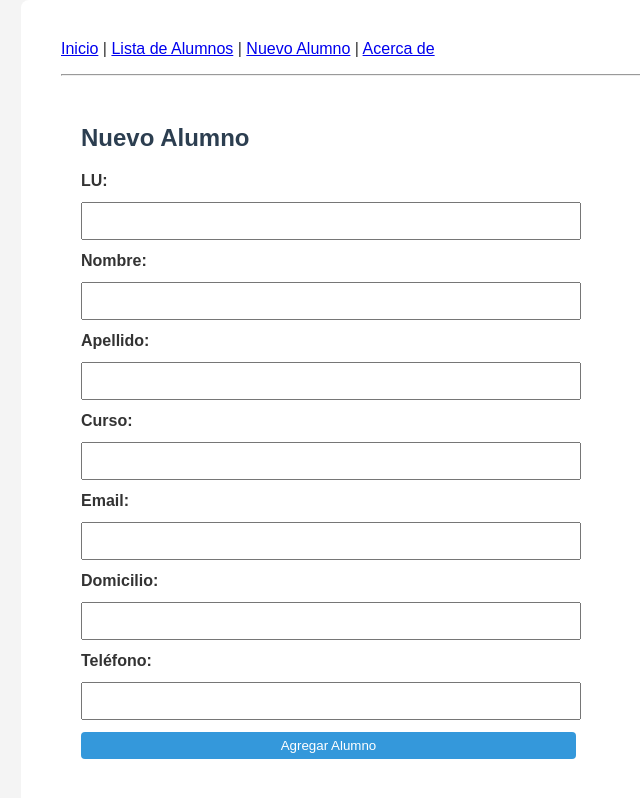
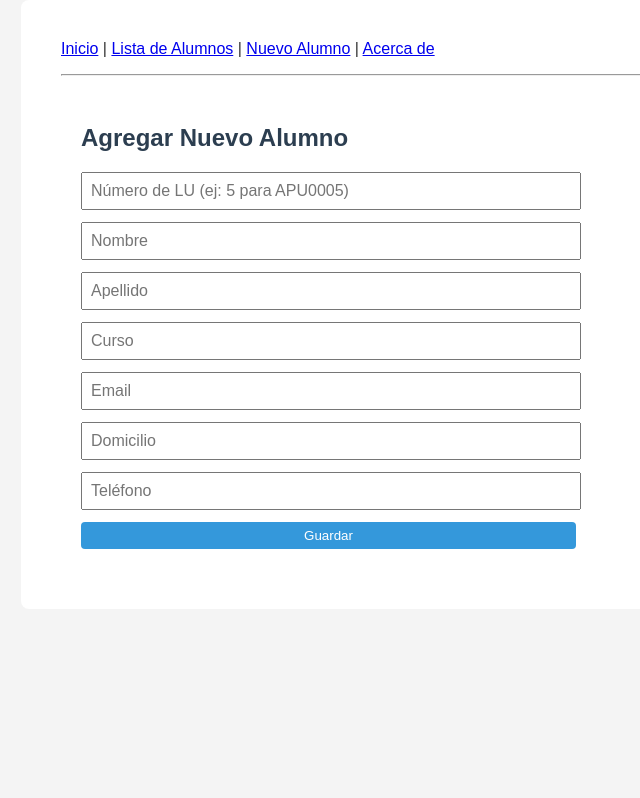
Before and after one commit to Colturas/TP05_PV_2025GRUPO13, a React (Vite) app in the folder TP05_PV_2025GRUPO13/: page /alumnos/nuevo in a window 1280 px wide. Shown: the top 798 px of the page, without its empty margins (199-839 px from the left). Built offline with nearby package versions, Linux system fonts and the light colour scheme.

Commit message:
Agrego ejemplo a la linea 44- Fernandez Jorge

```diff
--- a/TP05_PV_2025GRUPO13/src/NuevoAlumno.jsx
+++ b/TP05_PV_2025GRUPO13/src/NuevoAlumno.jsx
@@ -1,106 +1,61 @@
-import React, { useState } from "react";
+import { useState } from "react";
 import { useNavigate } from "react-router-dom";
 
-export default function NuevoAlumno({ alumnos, setAlumnos }) {
-  const navigate = useNavigate();
-  const [nuevoAlumno, setNuevoAlumno] = useState({
-    lu: "",
+function NuevoAlumno({ setAlumnos }) {
+  const [numeroLU, setNumeroLU] = useState("");
+  const [formData, setFormData] = useState({
     nombre: "",
     apellido: "",
     curso: "",
     email: "",
     domicilio: "",
-    telefono: "",
-    activo: true
+    telefono: ""
   });
+
+  const navigate = useNavigate();
 
   const handleChange = (e) => {
     const { name, value } = e.target;
-    setNuevoAlumno({ ...nuevoAlumno, [name]: value });
+    if (name === "numeroLU") {
+      setNumeroLU(value);
+    } else {
+      setFormData((prev) => ({ ...prev, [name]: value }));
+    }
   };
 
   const handleSubmit = (e) => {
     e.preventDefault();
-
-    const numero = parseInt(nuevoAlumno.lu, 10);
-    if (isNaN(numero)) {
-      alert("LU debe ser un número");
-      return;
-    }
-
-    const formatoLU = `APU${numero.toString().padStart(5, "0")}`;
-
-    const alumnoFormateado = { ...nuevoAlumno, lu: formatoLU };
-
-    const yaExiste = alumnos.some((a) => a.lu === formatoLU);
-    if (yaExiste) {
-      alert("Ese LU ya está en uso");
-      return;
-    }
-
-    setAlumnos([...alumnos, alumnoFormateado]);
-    navigate("/lista");
+    const nuevoAlumno = {
+      id: Date.now(),
+      lu: `APU${numeroLU.padStart(4, "0")}`,
+      ...formData,
+      activo: true
+    };
+    setAlumnos((prev) => [...prev, nuevoAlumno]);
+    navigate("/alumnos");
   };
 
   return (
     <div>
-      <h2>Nuevo Alumno</h2>
-      <form onSubmit={handleSubmit} className="formulario">
-        <label>LU:</label>
+      <h2>Agregar Nuevo Alumno</h2>
+      <form onSubmit={handleSubmit}>
         <input
-          type="number"
-          name="lu"
-          value={nuevoAlumno.lu}
+          name="numeroLU"
+          placeholder="Número de LU (ej: 5 para APU0005)"
+          value={numeroLU}
           onChange={handleChange}
           required
         />
-        <label>Nombre:</label>
-        <input
-          type="text"
-          name="nombre"
-          value={nuevoAlumno.nombre}
-          onChange={handleChange}
-          required
-        />
-        <label>Apellido:</label>
-        <input
-          type="text"
-          name="apellido"
-          value={nuevoAlumno.apellido}
-          onChange={handleChange}
-          required
-        />
-        <label>Curso:</label>
-        <input
-          type="text"
-          name="curso"
-          value={nuevoAlumno.curso}
-          onChange={handleChange}
-          required
-        />
-        <label>Email:</label>
-        <input
-          type="email"
-          name="email"
-          value={nuevoAlumno.email}
-          onChange={handleChange}
-        />
-        <label>Domicilio:</label>
-        <input
-          type="text"
-          name="domicilio"
-          value={nuevoAlumno.domicilio}
-          onChange={handleChange}
-        />
-        <label>Teléfono:</label>
-        <input
-          type="text"
-          name="telefono"
-          value={nuevoAlumno.telefono}
-          onChange={handleChange}
-        />
-        <button type="submit">Agregar Alumno</button>
+        <input name="nombre" placeholder="Nombre" onChange={handleChange} required />
+        <input name="apellido" placeholder="Apellido" onChange={handleChange} required />
+        <input name="curso" placeholder="Curso" onChange={handleChange} required />
+        <input name="email" type="email" placeholder="Email" onChange={handleChange} required />
+        <input name="domicilio" placeholder="Domicilio" onChange={handleChange} required />
+        <input name="telefono" placeholder="Teléfono" onChange={handleChange} required />
+        <button type="submit">Guardar</button>
       </form>
     </div>
   );
 }
+
+export default NuevoAlumno;
```
